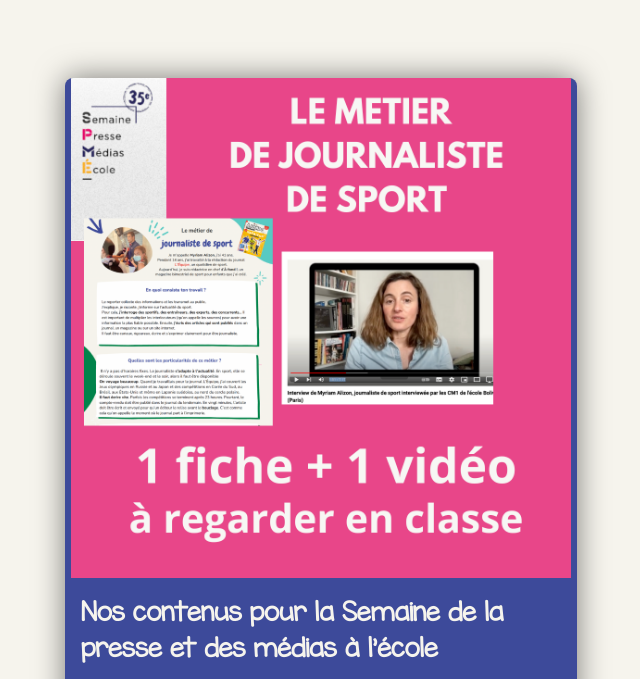
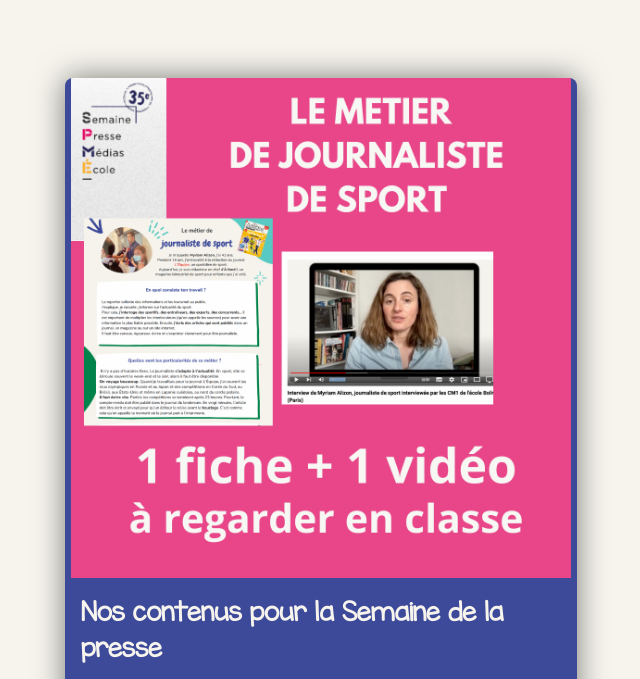
Before and after one commit to achtaitaipai/afond-blog, an Astro site: page / in a window 1280 px wide. Shown: the part 259-938 px from the top of the page, without its empty margins (319-959 px from the left). Built offline with nearby package versions, Linux system fonts and the light colour scheme; Astro itself is replaced by a stand-in of ours.

Commit message:
Update Blog “nos-contenus-pour-la-semaine-de-la-presse-et-des-médias-à-lécole”

```diff
--- a/src/pages/blog/nos-contenus-pour-la-semaine-de-la-presse-et-des-médias-à-lécole.md
+++ b/src/pages/blog/nos-contenus-pour-la-semaine-de-la-presse-et-des-médias-à-lécole.md
@@ -1,6 +1,6 @@
 ---
 layout: ../../layouts/BlogPost.astro
-title: Nos contenus pour la Semaine de la presse et des médias à l'école
+title: Nos contenus pour la Semaine de la presse
 description: Myriam Alizon présente le métier de journaliste de sport
 pubDate: 16-03-2024
 heroImage: /images/le-metier-de-reporter-de-sport.png
```
